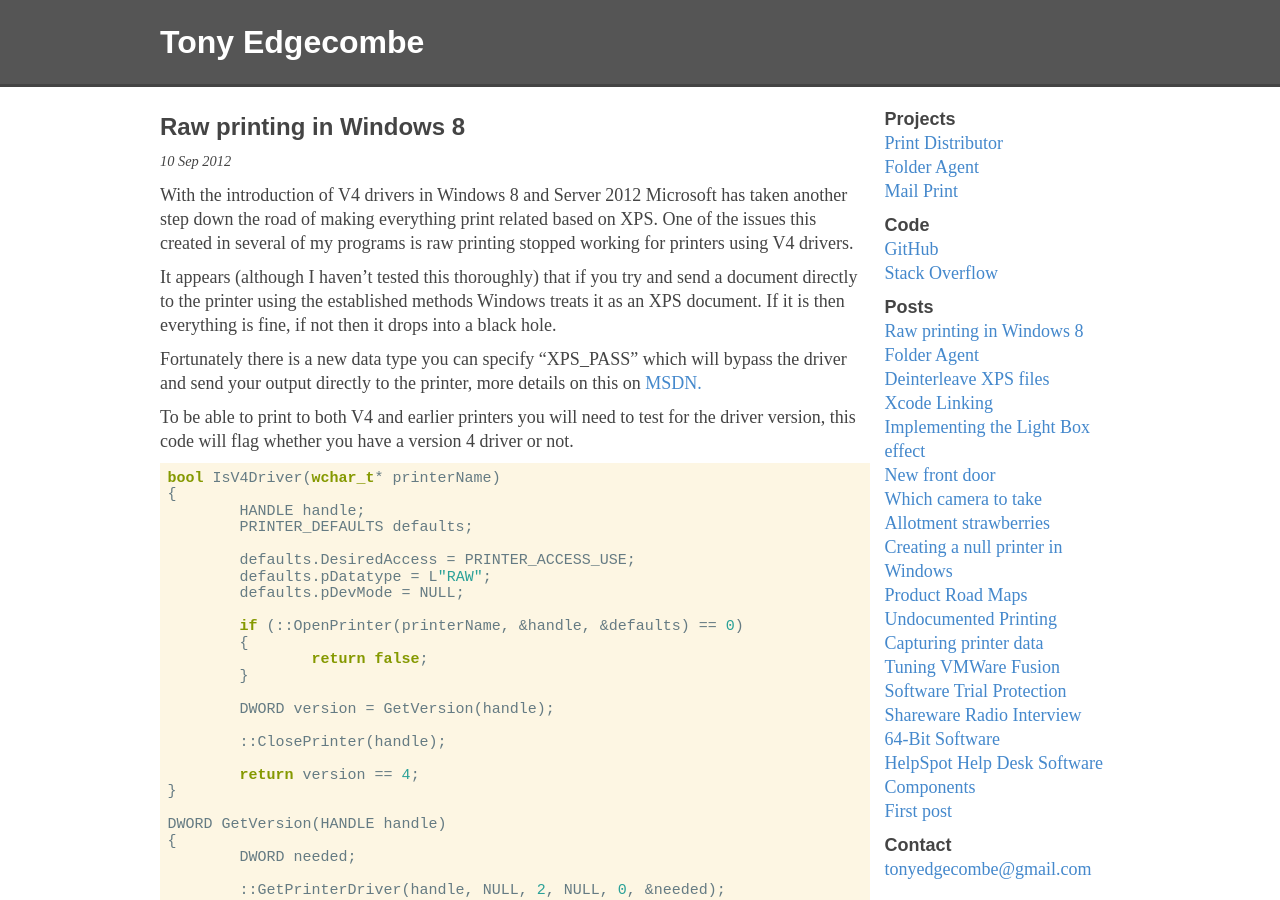
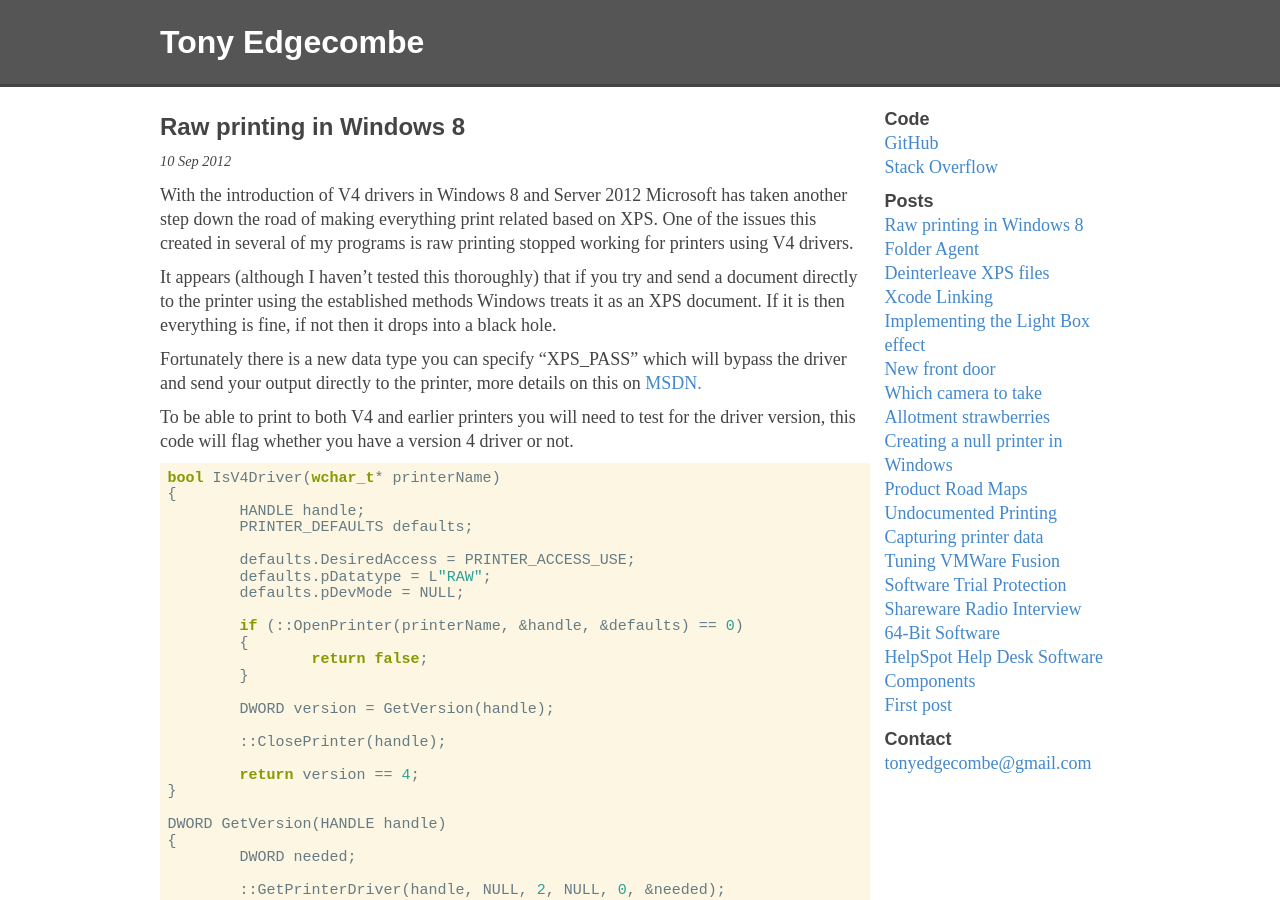
Before and after one commit to tonyedgecombe/tonyedgecombe.com, a Jekyll site: the page built from index.html, in a window 1280 px wide and 900 px high. Built offline with Jekyll 4.4.1, drawn with Linux system fonts in a browser that asks for light colours; Markdown is read by kramdown in place of the engine named in the settings.

Commit message:
Removed projects

```diff
--- a/_layouts/default.html
+++ b/_layouts/default.html
@@ -33,13 +33,6 @@
           <nav>
 
             <p>
-              <h3>Projects</h3>
-              <a href="http://www.printdistributor.com">Print Distributor</a><br>
-              <a href="http://www.folderagent.com">Folder Agent</a><br>
-              <a href="http://www.mail-print.com">Mail Print</a>
-            </p>
-
-            <p>
               <h3>Code</h3>
               <a href="https://github.com/tonyedgecombe">GitHub</a><br />
               <a href="http://stackoverflow.com/users/57094/tony-edgecombe">Stack Overflow</a>
```
